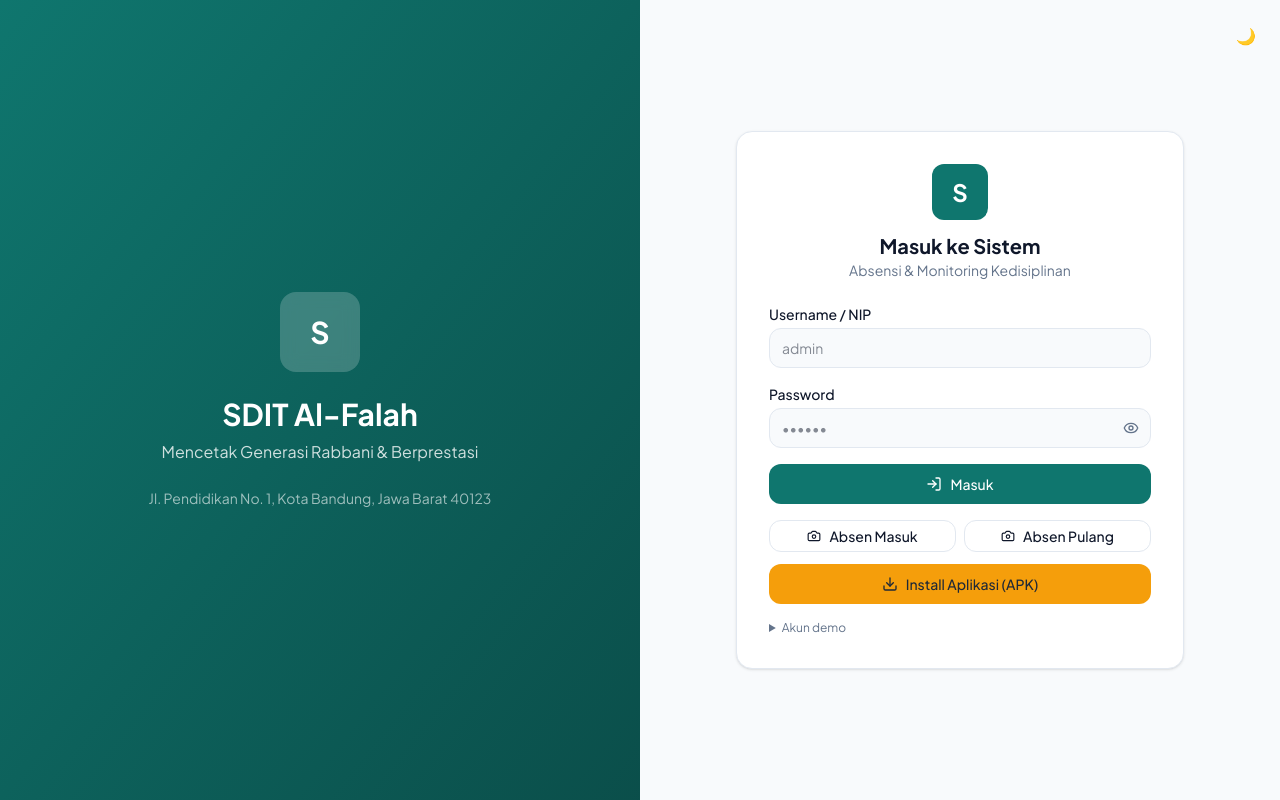
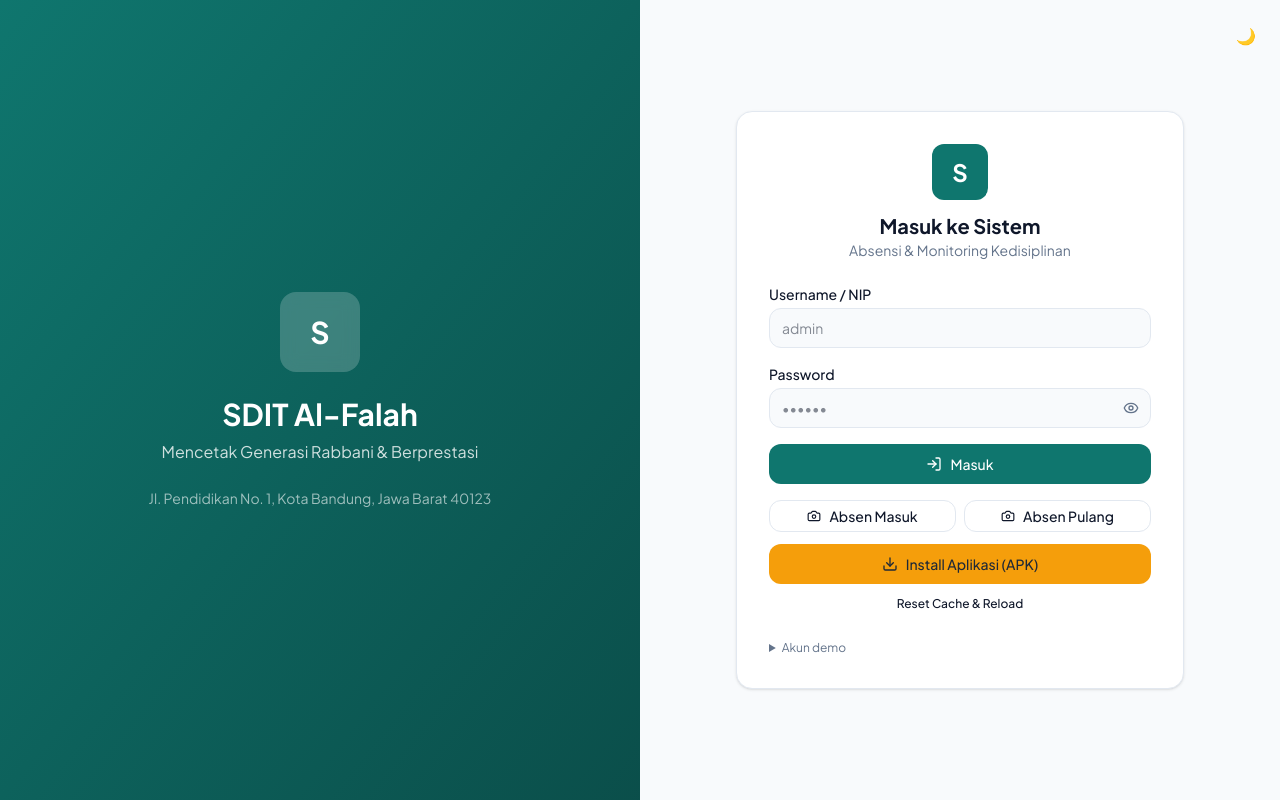
Before and after one commit to zaidfauzi/webapp-absensi-v1, a React (Vite) app: page /login in a window 1280 px wide. Built offline with nearby package versions, Linux system fonts and the light colour scheme; no server answers; the database is empty.

Commit message:
saya menggunakan supervibecode desktop dan tidak menemukan devtools

```diff
--- a/src/pages/Login.jsx
+++ b/src/pages/Login.jsx
@@ -80,6 +80,18 @@ export default function Login() {
           <Button variant="accent" className="w-full mt-3" onClick={install}>
             <Download size={16} /> Install Aplikasi (APK)
           </Button>
+          <Button variant="ghost" className="w-full text-xs" onClick={async () => {
+            try {
+              localStorage.clear()
+              if ('serviceWorker' in navigator) {
+                const regs = await navigator.serviceWorker.getRegistrations()
+                await Promise.all(regs.map((r) => r.unregister()))
+              }
+              window.location.reload()
+            } catch (e) { alert(e.message) }
+          }}>
+            Reset Cache & Reload
+          </Button>
 
           <details className="mt-4 text-xs text-[var(--color-muted-foreground)]">
             <summary className="cursor-pointer">Akun demo</summary>
```
